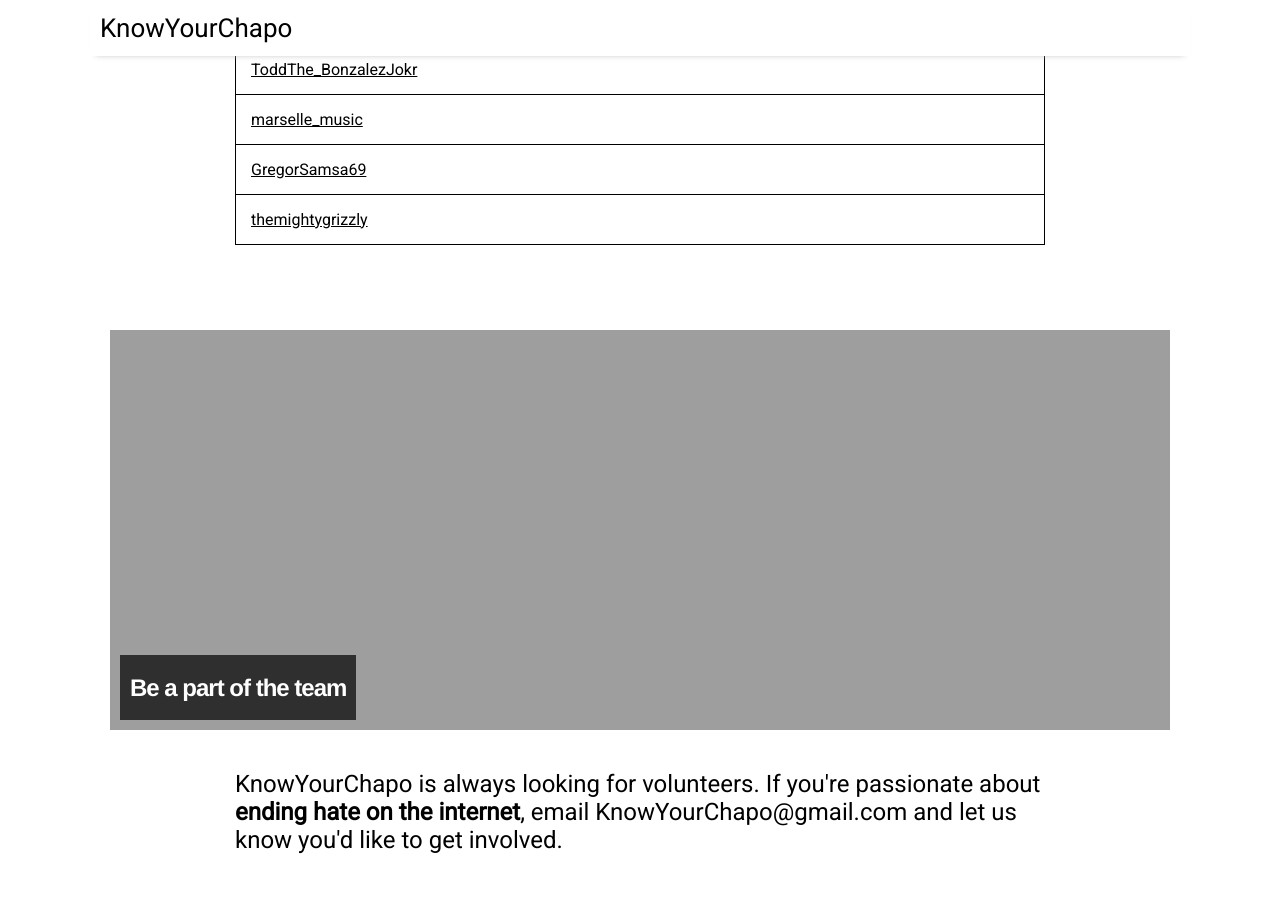
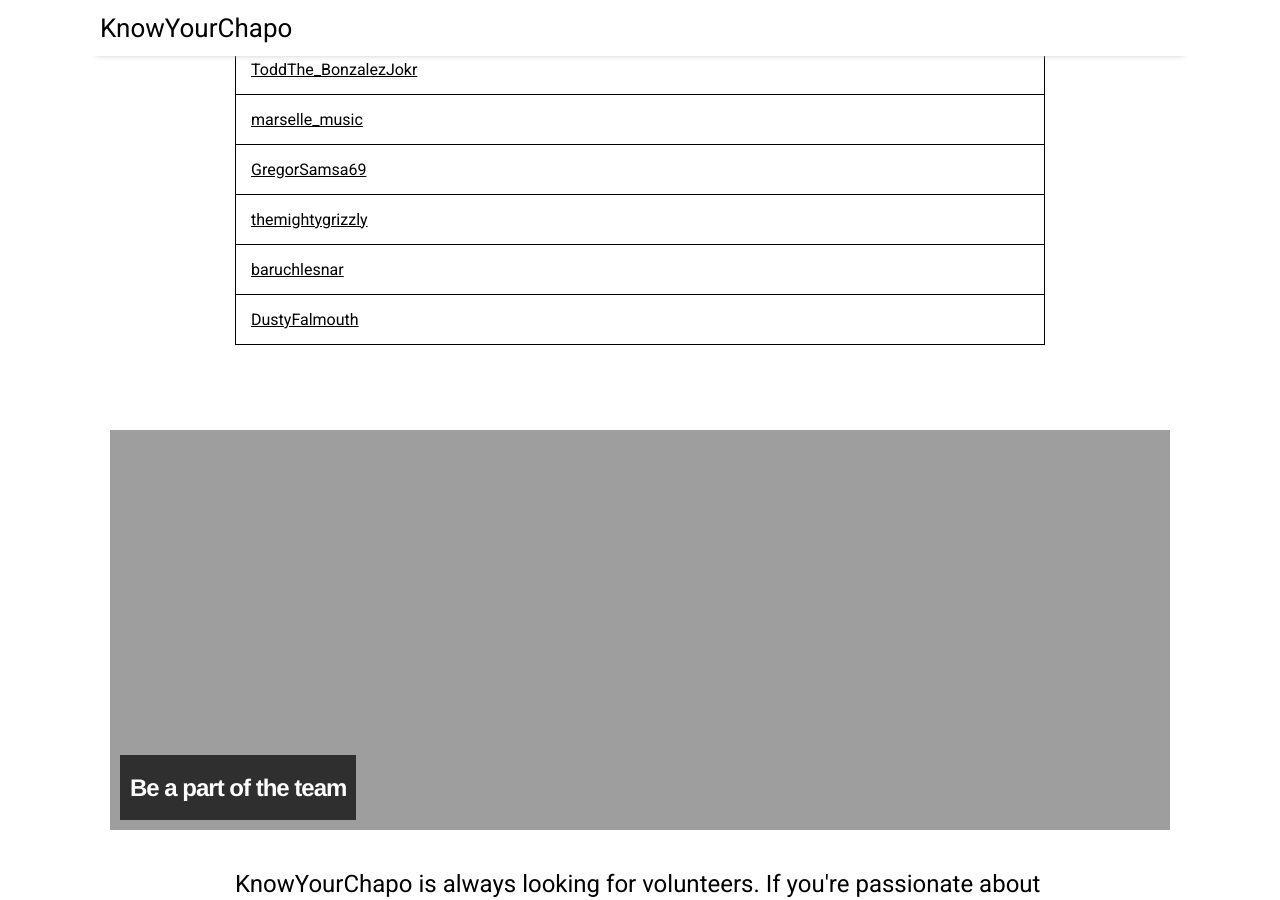
Before and after one commit to KnowYourChapo/KnowYourChapo.github.io, a Jekyll site: the page built from index.md, in a window 1280 px wide and 900 px high, scrolled down 2353 px. Built offline with Jekyll 4.4.1, drawn with Linux system fonts in a browser that asks for light colours; nearby versions of some CDN libraries; the list of posts is cut into pages by our own code.

Commit message:
new posters

```diff
--- a/_data/chapolist.json
+++ b/_data/chapolist.json
@@ -111,6 +111,14 @@
         {
             "name": "themightygrizzly",
             "notes": ""
+        },
+        {
+            "name": "baruchlesnar",
+            "notes": ""
+        },
+        {
+            "name": "DustyFalmouth",
+            "notes": ""
         }
     ]
 }
```
